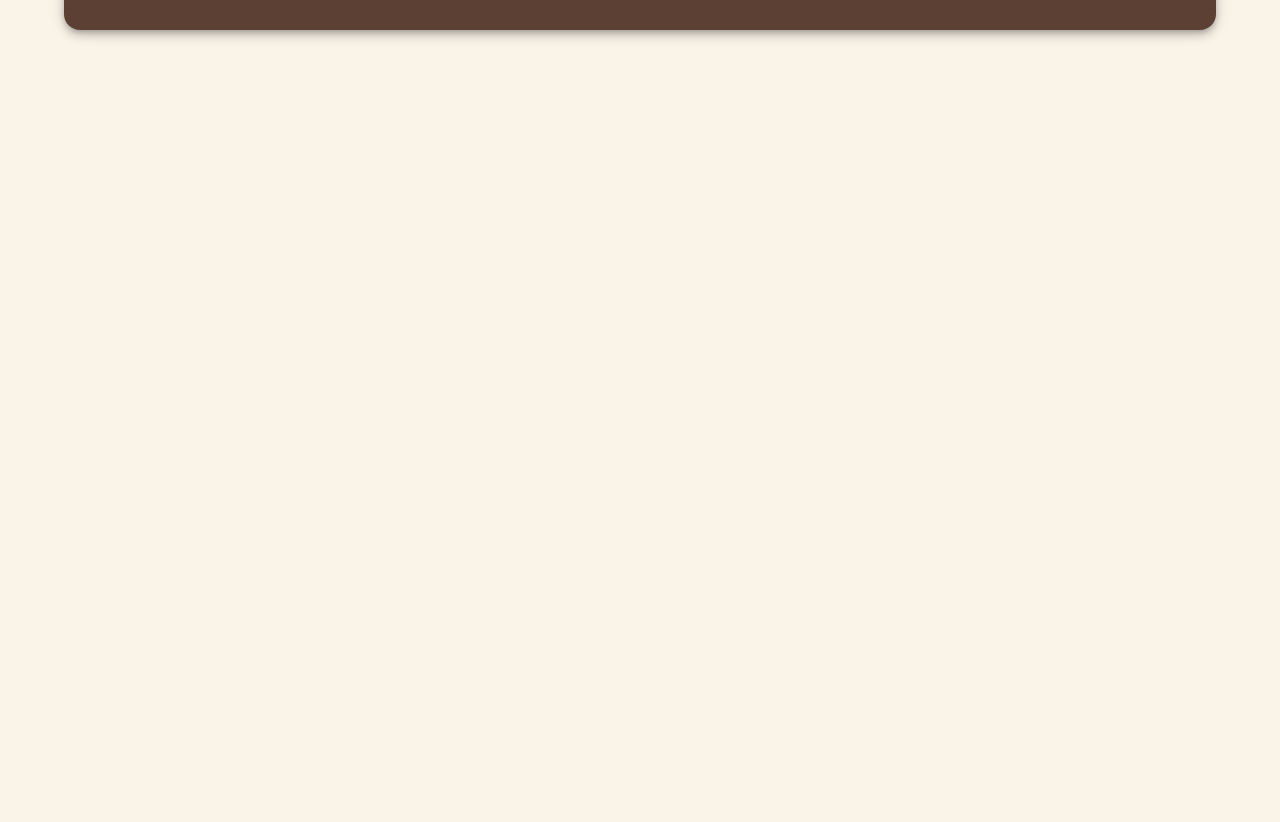
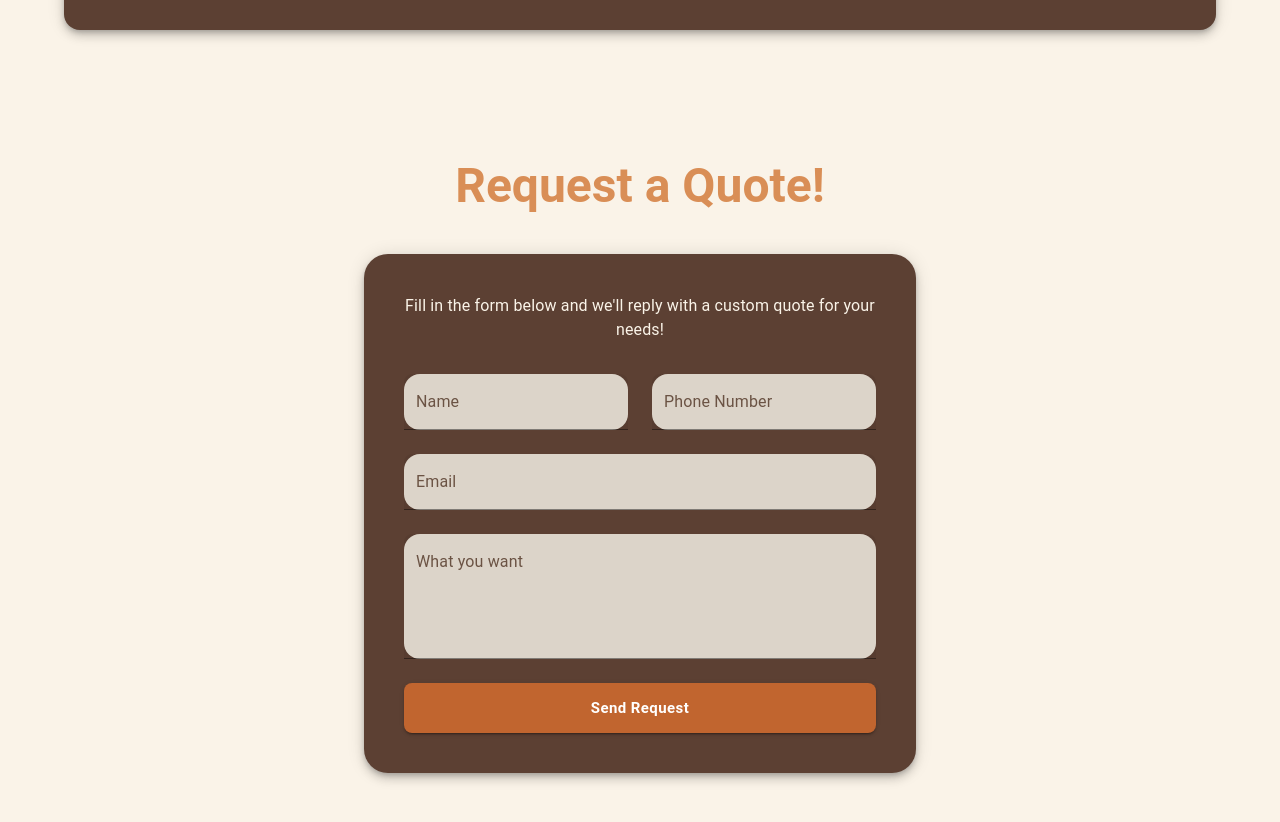
Before and after one commit to KevinG2001/CurlysCarpentry, a React (Vite) app: page / in a window 1280 px wide. Shown: the part 1809-2631 px from the top of the page. Before the commit the page ends 1903 px from the top, so only its background shows below. Built offline with nearby package versions, Linux system fonts and the light colour scheme.

Commit message:
Request Quote done

```diff
--- a/src/App.tsx
+++ b/src/App.tsx
@@ -3,6 +3,7 @@ import Navbar from "./components/Navbar";
 import Hero from "./pages/Hero";
 import Services from "./pages/Services";
 import Gallery from "./pages/Gallery";
+import Book from "./pages/Book";
 function App() {
 	return (
 		<Container maxWidth={false} disableGutters>
@@ -10,6 +11,7 @@ function App() {
 			<Hero />
 			<Services />
 			<Gallery />
+			<Book />
 		</Container>
 	);
 }
--- /dev/null
+++ b/src/pages/Book.tsx
@@ -0,0 +1,85 @@
+import {
+	Box,
+	Button,
+	Container,
+	Stack,
+	TextField,
+	Typography,
+} from "@mui/material";
+
+function Book() {
+	return (
+		<Container maxWidth="sm" sx={{ py: 8 }}>
+			<Typography
+				variant="h3"
+				sx={{ color: "secondary.light", textAlign: "center", mb: 5 }}
+			>
+				Request a Quote!
+			</Typography>
+
+			<Box
+				sx={{
+					bgcolor: "primary.main",
+					borderRadius: 3,
+					boxShadow: 6,
+					p: { xs: 3, md: 5 },
+				}}
+			>
+				<Typography
+					variant="body1"
+					sx={{ color: "primary.contrastText", mb: 4, textAlign: "center" }}
+				>
+					Fill in the form below and we'll reply with a custom quote for your
+					needs!
+				</Typography>
+
+				<Stack spacing={3}>
+					<Stack direction={{ xs: "column", sm: "row" }} spacing={3}>
+						<TextField
+							label="Name"
+							variant="filled"
+							fullWidth
+							sx={{ bgcolor: "rgba(250, 243, 232, 0.9)", borderRadius: 2 }}
+						/>
+						<TextField
+							label="Phone Number"
+							type="tel"
+							variant="filled"
+							fullWidth
+							sx={{ bgcolor: "rgba(250, 243, 232, 0.9)", borderRadius: 2 }}
+						/>
+					</Stack>
+
+					<TextField
+						label="Email"
+						type="email"
+						variant="filled"
+						fullWidth
+						sx={{ bgcolor: "rgba(250, 243, 232, 0.9)", borderRadius: 2 }}
+					/>
+
+					<TextField
+						label="What you want"
+						variant="filled"
+						multiline
+						minRows={4}
+						fullWidth
+						sx={{ bgcolor: "rgba(250, 243, 232, 0.9)", borderRadius: 2 }}
+					/>
+
+					<Button
+						variant="contained"
+						color="secondary"
+						size="large"
+						fullWidth
+						sx={{ mt: 1, py: 1.5 }}
+					>
+						Send Request
+					</Button>
+				</Stack>
+			</Box>
+		</Container>
+	);
+}
+
+export default Book;
--- a/src/pages/Gallery.tsx
+++ b/src/pages/Gallery.tsx
@@ -46,15 +46,15 @@ function Gallery() {
 	const cols = isMd ? 5 : isSm ? 3 : 2;
 	return (
 		<Container maxWidth="lg" sx={{ py: 8 }}>
+			<Typography
+				variant="h3"
+				sx={{ color: "secondary.light", textAlign: "center", mb: 5 }}
+			>
+				Gallery
+			</Typography>
 			<Box
 				sx={{ bgcolor: "primary.main", p: 2, boxShadow: 6, borderRadius: 2 }}
 			>
-				<Typography
-					variant="h3"
-					sx={{ color: "secondary.light", textAlign: "center", mb: 5 }}
-				>
-					Gallery
-				</Typography>
 				{categories.map((category) => (
 					<Chip
 						key={category}
```
